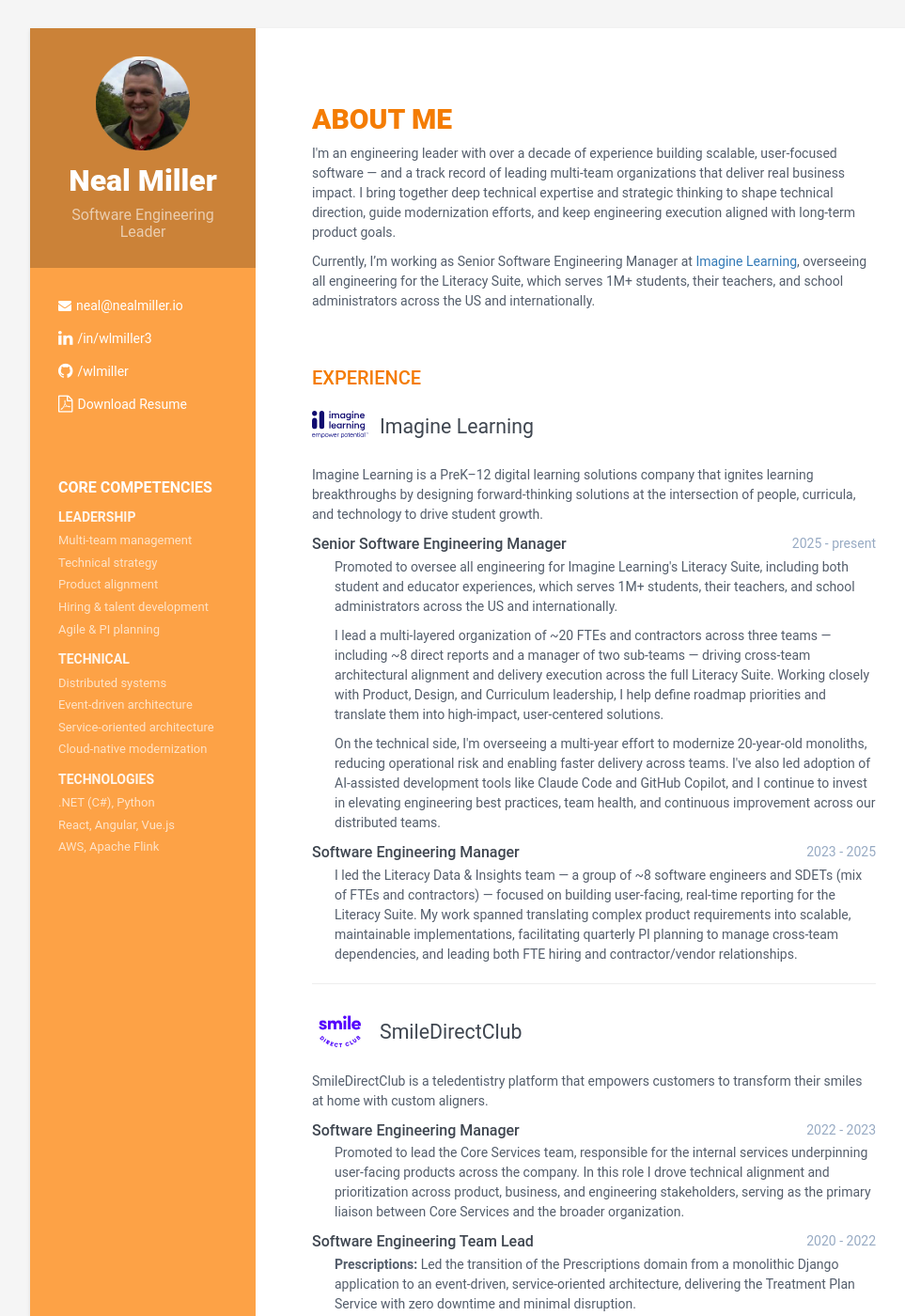
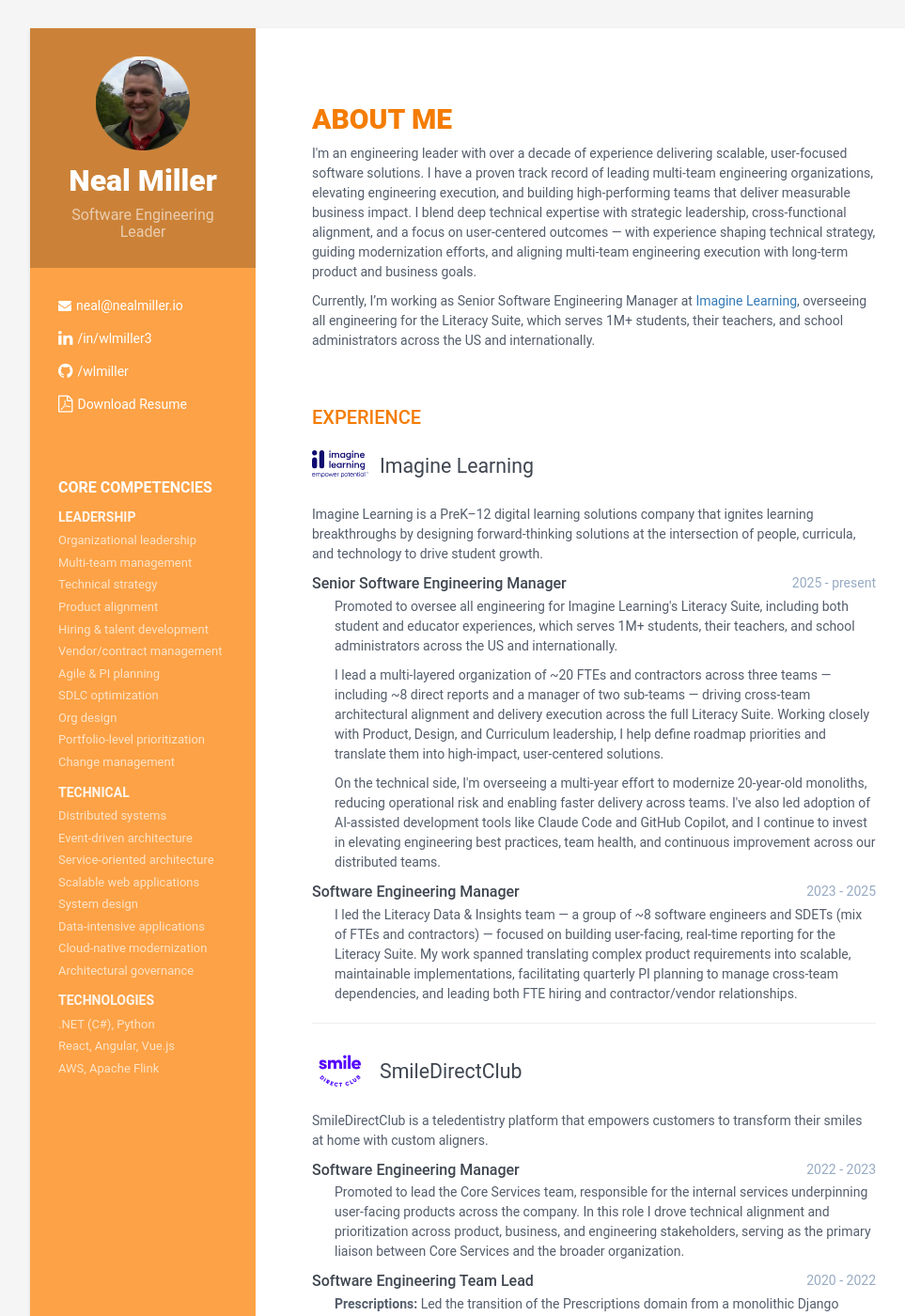
Before and after one commit to wlmiller/wlmiller.github.io, a Jekyll site: the page built from index.html, in a window 1280 px wide and 1400 px high. Shown: the whole window at 94% size, without its empty margins (128-1091 px from the left). Built offline with Jekyll 4.4.1, drawn with Linux system fonts in a browser that asks for light colours; some of the changed text lies outside the part shown.

Commit message:
Sync website content with updated resume source
Co-authored-by: wlmiller <5132501+wlmiller@users.noreply.github.com>

```diff
--- a/_includes/sidebar.html
+++ b/_includes/sidebar.html
@@ -27,11 +27,17 @@
 
         <h3 class="skill-category">Leadership</h3>
         <ul class="skills-list list-unstyled">
+            <li>Organizational leadership</li>
             <li>Multi-team management</li>
             <li>Technical strategy</li>
             <li>Product alignment</li>
             <li>Hiring & talent development</li>
+            <li>Vendor/contract management</li>
             <li>Agile & PI planning</li>
+            <li>SDLC optimization</li>
+            <li>Org design</li>
+            <li>Portfolio-level prioritization</li>
+            <li>Change management</li>
         </ul>
 
         <h3 class="skill-category">Technical</h3>
@@ -39,7 +45,11 @@
             <li>Distributed systems</li>
             <li>Event-driven architecture</li>
             <li>Service-oriented architecture</li>
+            <li>Scalable web applications</li>
+            <li>System design</li>
+            <li>Data-intensive applications</li>
             <li>Cloud-native modernization</li>
+            <li>Architectural governance</li>
         </ul>
 
         <h3 class="skill-category">Technologies</h3>
--- a/index.html
+++ b/index.html
@@ -7,8 +7,9 @@ group: navigation
 <section class="section summary-section">
     <div class="summary">
         <p>
-            I'm an engineering leader with over a decade of experience building scalable, user-focused software — and a track record of leading multi-team organizations that deliver real business impact.
-            I bring together deep technical expertise and strategic thinking to shape technical direction, guide modernization efforts, and keep engineering execution aligned with long-term product goals.
+            I'm an engineering leader with over a decade of experience delivering scalable, user-focused software solutions.
+            I have a proven track record of leading multi-team engineering organizations, elevating engineering execution, and building high-performing teams that deliver measurable business impact.
+            I blend deep technical expertise with strategic leadership, cross-functional alignment, and a focus on user-centered outcomes — with experience shaping technical strategy, guiding modernization efforts, and aligning multi-team engineering execution with long-term product and business goals.
         </p>
 
         <p>
@@ -251,7 +252,7 @@ group: navigation
     <div class="item">
         <div class="meta">
             <div class="upper-row">
-                <div class="job-title">PhD, Chemical Physics</div>
+                <div class="job-title">PhD, Chemical Physics (with Distinction)</div>
                 <div class="time">2007-2012</div>
             </div><!--//upper-row-->
             <div class="university">Columbia University</div>
@@ -262,7 +263,7 @@ group: navigation
      <div class="item">
         <div class="meta">
             <div class="upper-row">
-                <div class="job-title">BS, Chemistry Honors</div>
+                <div class="job-title">BS, Chemistry Honors (with Highest Honors)</div>
                 <div class="time">2003-2007</div>
             </div><!--//upper-row-->
             <div class="university">University of Texas at Austin</div>
```
